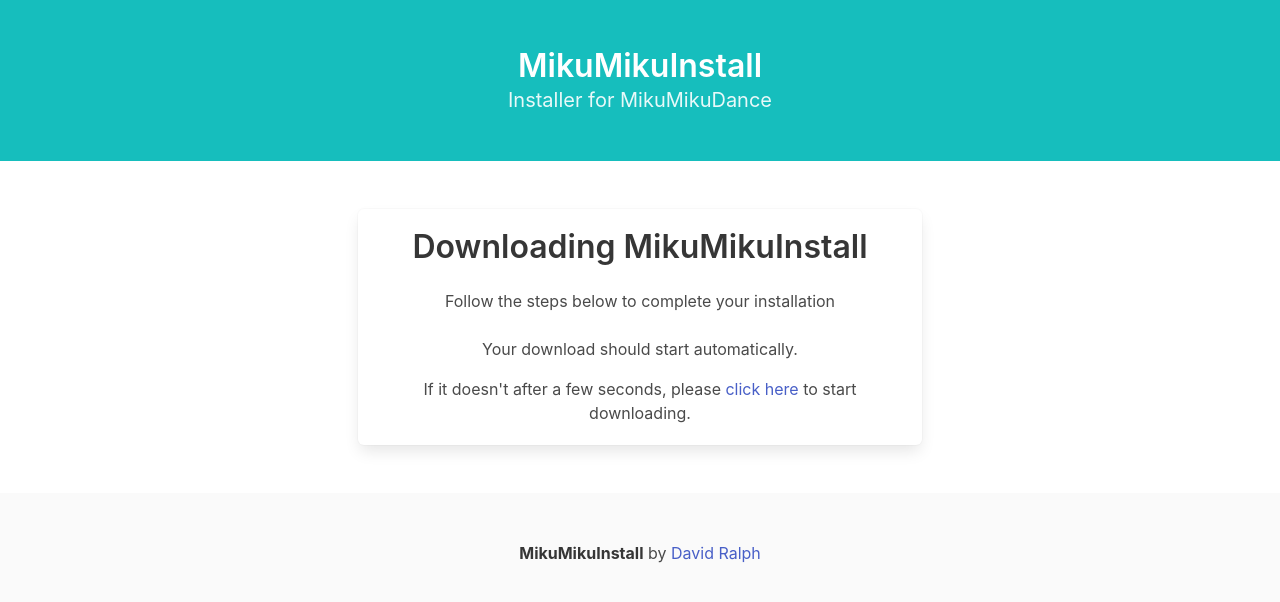
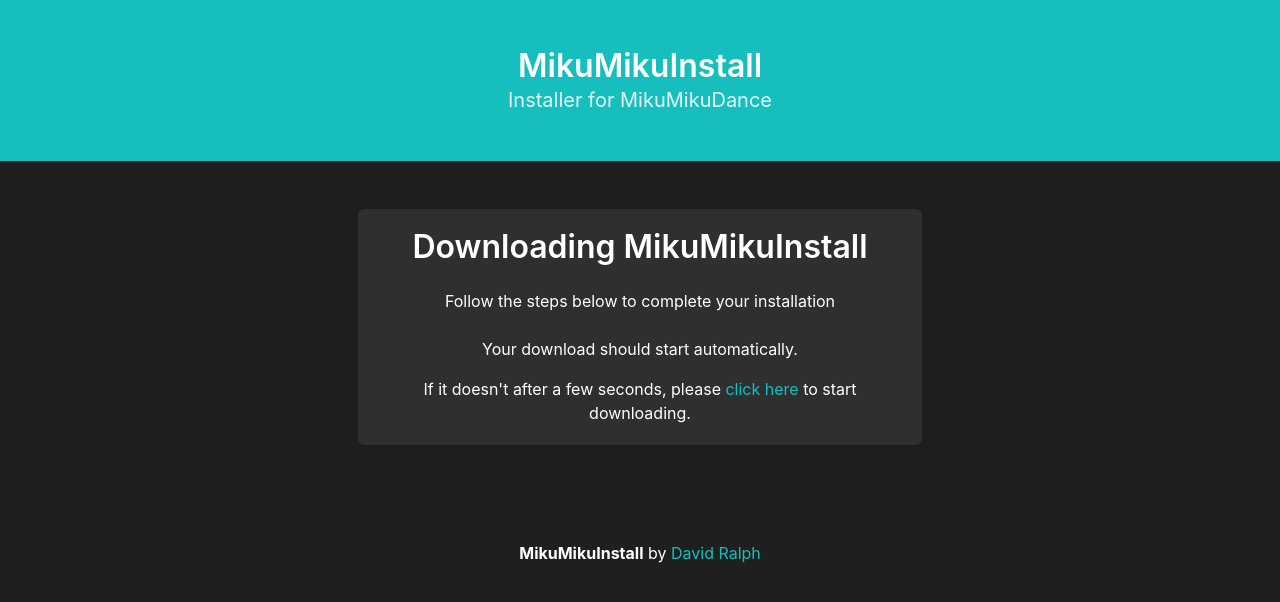
Before and after one commit to mikumikuinstall/mikumikuinstall.github.io, a plain HTML site: page download.html in a window 1280 px wide. Drawn offline with nearby package versions, Linux system fonts and the dark colour scheme.

Commit message:
dark theme, wip uninstall page

```diff
--- /dev/null
+++ b/assets/css/theme.css
@@ -0,0 +1,38 @@
+.hero {
+  background: #16bebd !important;
+}
+
+@media (prefers-color-scheme: dark) {
+  body,
+  html {
+    background: #1f1f1f;
+  }
+
+  .box {
+    background: #2f2f2f;
+    color: #fff;
+  }
+
+  .title {
+    color: #fff !important;
+  }
+
+  a {
+    color: #16bebd;
+  }
+
+  a:hover {
+    color: #16a7a7;
+  }
+
+  footer {
+    background: #1f1f1f !important;
+    color: #fff;
+  }
+
+  footer strong,
+  p {
+    color: #fff;
+  }
+
+}
--- a/download.html
+++ b/download.html
@@ -8,11 +8,7 @@
       rel="stylesheet"
       href="https://cdn.jsdelivr.net/npm/bulma@0.9.4/css/bulma.min.css"
     />
-    <style>
-      .hero {
-        background: #16bebd !important;
-      }
-    </style>
+    <link rel="stylesheet" href="assets/css/theme.css" />
   </head>
   <body>
     <section class="hero is-primary">
```
Also changed, not shown: index.html (+4 -5 lines), uninstall.html (added).
